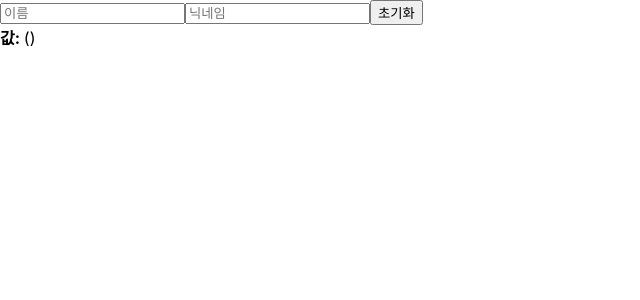
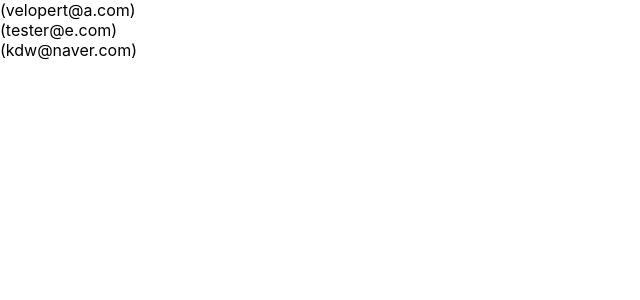
Before and after one commit to dwkim-97/velopert-react-redux, a React (Create React App) app: page / in a window 1280 px wide. Shown: the top 300 px of the page, without its empty margins (0-640 px from the left). Built offline with nearby package versions, Linux system fonts and the light colour scheme.

Commit message:
1-12 useRef로 컴포넌트 내부 변수관리

```diff
--- a/src/App.js
+++ b/src/App.js
@@ -1,10 +1,35 @@
-import React from 'react';
-import InputSample from './InputSample';
+import React, { useRef } from 'react';
+import UserList from './UserList';
 
 function App() {
-  return (
-    <InputSample />
-  );
+  const users = [
+    {
+      id: 1,
+      username: 'velopert',
+      email: 'velopert@a.com'
+    },
+    {
+      id: 2,
+      username: 'tester',
+      email: 'tester@e.com'
+    },
+    {
+      id: 3,
+      username: 'kdw',
+      email: 'kdw@naver.com'
+    }
+  ]
+
+  // useRef의 두 번째 용도: 컴포넌트 안에서 조회 및 수정할 수 있는 변수 관리
+  // useRef로 관리하는 변수는 값이 바뀐다고 해서 컴포넌트가 리렌더링되지 않음
+  // 컴포넌트 내부에 변수를 선언하지 않는 이유는, 리렌더링 될 때마다 값이 초기화 될 것이기 때문
+  const nextId = useRef(4);
+  const onCreate = () => {
+
+    nextId.current += 1;
+  }
+
+  return <UserList users={users} />;
 }
 
 export default App;
--- a/src/UserList.js
+++ b/src/UserList.js
@@ -8,30 +8,10 @@
     )
 }
 
-function UserList() {
-    const users = [
-        {
-            id: 1,
-            username: 'velopert',
-            email: 'velopert@a.com'
-        },
-        {
-            id: 2,
-            username: 'tester',
-            email: 'tester@e.com'
-        },
-        {
-            id: 3,
-            username: 'kdw',
-            email: 'kdw@naver.com'
-        }
-    ]
-
+function UserList({ users }) {
     return (
         <div>
             {
-                // 리액트에서 배열 렌더링 시 key props 필요
-                // key props가 있어야 배열 내부의 값을 추가/삭제할 때 최적화된 방식으로 진행
                 users.map(user => <User user={user} key={user.id} />)
             }
         </div>
```
